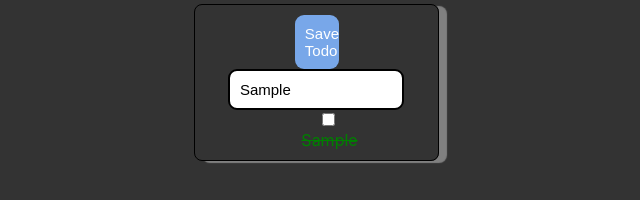
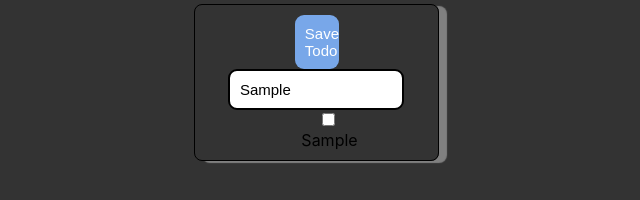
Before and after one commit to DE101/My-Todo, a React (Create React App) app: page / in a window 1280 px wide. Both pictures are taken after typing "Sample" into the empty fields and a click on the button "Save Todo". Shown: the top 200 px of the page, without its empty margins (324-964 px from the left). Built offline with nearby package versions, Linux system fonts and the light colour scheme.

Commit message:
toggle added

```diff
--- a/src/App.js
+++ b/src/App.js
@@ -10,14 +10,21 @@ function App() {
   function handleSave() {
     const todoText = newTodoText.current.value
     if (todoText === "") return;
-    const newTodo = [...todos,{ todoText, done: true}];
+    const newTodo = [...todos,{ todoText, done: false}];
     setTodos(newTodo);
 
   }
 
+  function handleToggle(index) {
+    console.log(index);
+    const newTodos = [...todos];
+    newTodos[index].done = !newTodos[index].done;
+    setTodos(newTodos);
+  }
+
   return (
     <div className='container'>
-      <TodoList ItemList = {todos} />
+      <TodoList ItemList = {todos} toggleTodo = {handleToggle} />
       <input ref={newTodoText} type='text' placeholder='New Todo'></input>
       <button onClick={handleSave}>Save Todo</button>
     </div>
--- /dev/null
+++ b/src/Todo.js
@@ -0,0 +1,18 @@
+import React from "react";
+import "./App.css"
+
+function Todo ({ item, iterationKey, toggle}) {
+    return (
+                <li className={item.done ? "done" : ""} key={iterationKey}>
+                <input
+                key={iterationKey}
+                 type="checkbox"
+                 onChange={() => {
+                    toggle(iterationKey)
+                }} />
+                {item.todoText}
+                </li>
+            );
+}
+
+export default Todo;
--- a/src/TodoList.js
+++ b/src/TodoList.js
@@ -1,13 +1,12 @@
 import React from "react";
 import "./App.css";
+import Todo from "./Todo";
 
-function Todolist ({ItemList}) {
+function Todolist ({ItemList, toggleTodo}) {
     return (
         <ul>
             {ItemList.map((todo,index) => (
-                <li className={todo.done ? "done" : ""} key={index}>
-                <input type="checkbox" />
-                {todo.todoText}</li>
+            <Todo item={todo} key={index} toggle={toggleTodo} />
             ))}
         </ul>
     );
```
